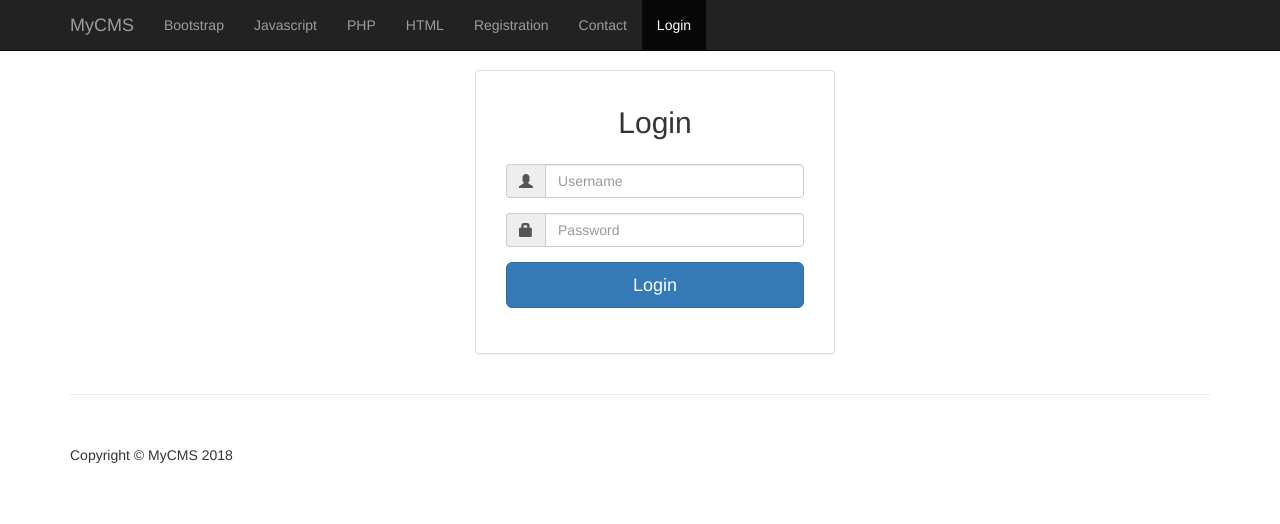
After one commit to ianpamintuan/php-cms, a PHP site: page /login.php in a window 1280 px wide. The commit adds this page. Shown: the top 524 px of the page. Run offline with PHP 8.4, Linux system fonts and the light colour scheme; data comes from the database, SQL or seed files in the repository.

Commit message:
Restructure and added new login page

```diff
--- a/admin/includes/functions.php
+++ b/admin/includes/functions.php
@@ -539,6 +539,95 @@
 
     }
 
+    function isMethod($method = "") {
+
+        if($_SERVER['REQUEST_METHOD'] == strtoupper($method)) {
+            return true;
+        }
+
+        return false;
+
+    }
+
+    function isLoggedIn() {
+
+        if(isset($_SESSION['user_role'])) {
+            return true;
+        }
+
+        return false;
+
+    }
+
+    function loggedInRedirect($url = "") {
+
+        if(isLoggedIn()) {
+            header("Location: " . $url);
+        }
+
+    }
+
+    function login($username, $password) {
+
+        global $connection;
+
+        $username = clean($_POST['username']);
+        $password = clean($_POST['password']);
+
+        $login_stmt = mysqli_prepare($connection, "SELECT * FROM tblusers WHERE BINARY username = ?");
+
+        checkPreparedStatement($login_stmt);
+
+        mysqli_stmt_bind_param($login_stmt, "s", $username);
+        mysqli_stmt_execute($login_stmt);
+        $result = mysqli_stmt_get_result($login_stmt);
+
+        if(mysqli_num_rows($result) > 0) {
+
+            while($row = mysqli_fetch_array($result)) {
+
+                $db_user_id = $row['user_id'];
+                $db_username = $row['username'];
+                $db_password = $row['password'];
+                $db_first_name = $row['firstname'];
+                $db_last_name = $row['lastname'];
+                $db_email = $row['email'];
+                $db_image = $row['image'];
+                $db_user_role = $row['user_role'];
+
+            }
+
+            $hashed_password = password_verify($password, $db_password);
+
+            if($hashed_password) {
+
+                $_SESSION['user_id'] = $db_user_id;
+                $_SESSION['username'] = $db_username;
+                $_SESSION['first_name'] = $db_first_name;
+                $_SESSION['last_name'] = $db_last_name;
+                $_SESSION['email'] = $db_email;
+                $_SESSION['image'] = $db_image;
+                $_SESSION['user_role'] = $db_user_role;
+
+                header("Location: /php-cms/admin");
+                exit();
+
+            } else {
+
+                header("Location: /php-cms/login");
+                exit();
+
+            }
+
+        } else {
+
+            header("Location: /php-cms/login");
+            exit();
+
+        }
+
+    }
+
     function isAdmin($username) {
 
         global $connection;
--- a/includes/nav.php
+++ b/includes/nav.php
@@ -20,7 +20,9 @@
 
                         $pages = array(
                             'Registration' => 'registration',
-                            'Contact' => 'contact'
+                            'Contact' => 'contact',
+                            'Admin' => 'admin/',
+                            'Login' => 'login.php'
                         );
 
                         $class = "";
@@ -30,7 +32,11 @@
                         foreach($pages as $page => $url) {
 
                             if(isset($_SESSION['user_role'])) {
-                                if($page == 'Registration') {
+                                if($page == 'Registration' || $page == 'Login') {
+                                    continue;
+                                }
+                            } else {
+                                if($page == 'Admin') {
                                     continue;
                                 }
                             }
@@ -45,7 +51,7 @@
 
                     ?>
 
-                    <li><a href="/php-cms/admin">Admin</a></li>
+                    <!-- <li><a href="/php-cms/admin">Admin</a></li> -->
                 </ul>
             </div>
             <!-- /.navbar-collapse -->
--- /dev/null
+++ b/login.php
@@ -0,0 +1,78 @@
+<?php require_once('includes/header.php'); ?>
+
+<!-- Navigation -->
+
+<?php  include "includes/nav.php"; ?>
+
+<?php
+
+    loggedInRedirect("/php-cms/admin");
+
+    if(isMethod("post")) {
+
+        if(isset($_POST['username']) && isset($_POST['password'])) {
+
+            login($_POST['username'], $_POST['password']);
+
+        }
+
+    }
+
+?>
+
+<!-- Page Content -->
+<div class="container">
+
+	<div class="form-gap"></div>
+	<div class="container">
+		<div class="row">
+			<div class="col-md-4 col-md-offset-4">
+				<div class="panel panel-default">
+					<div class="panel-body">
+						<div class="text-center">
+
+
+							<h3><i class="fa fa-user fa-4x"></i></h3>
+							<h2 class="text-center">Login</h2>
+							<div class="panel-body">
+
+
+								<form id="login-form" role="form" autocomplete="off" class="form" method="post">
+
+									<div class="form-group">
+										<div class="input-group">
+											<span class="input-group-addon"><i class="glyphicon glyphicon-user color-blue"></i></span>
+
+											<input name="username" type="text" class="form-control" placeholder="Username" required>
+										</div>
+									</div>
+
+									<div class="form-group">
+										<div class="input-group">
+											<span class="input-group-addon"><i class="glyphicon glyphicon-lock color-blue"></i></span>
+											<input name="password" type="password" class="form-control" placeholder="Password" required>
+										</div>
+									</div>
+
+									<div class="form-group">
+
+										<input name="login" class="btn btn-lg btn-primary btn-block" value="Login" type="submit">
+									</div>
+
+
+								</form>
+
+							</div><!-- Body-->
+
+						</div>
+					</div>
+				</div>
+			</div>
+		</div>
+	</div>
+
+	<hr>
+
+	<?php include "includes/footer.php";?>
+
+</div> <!-- /.container -->
```
Also changed, not shown: includes/login.php (+1 -54 lines), includes/sidebar.php (+0 -14 lines), .htaccess.
